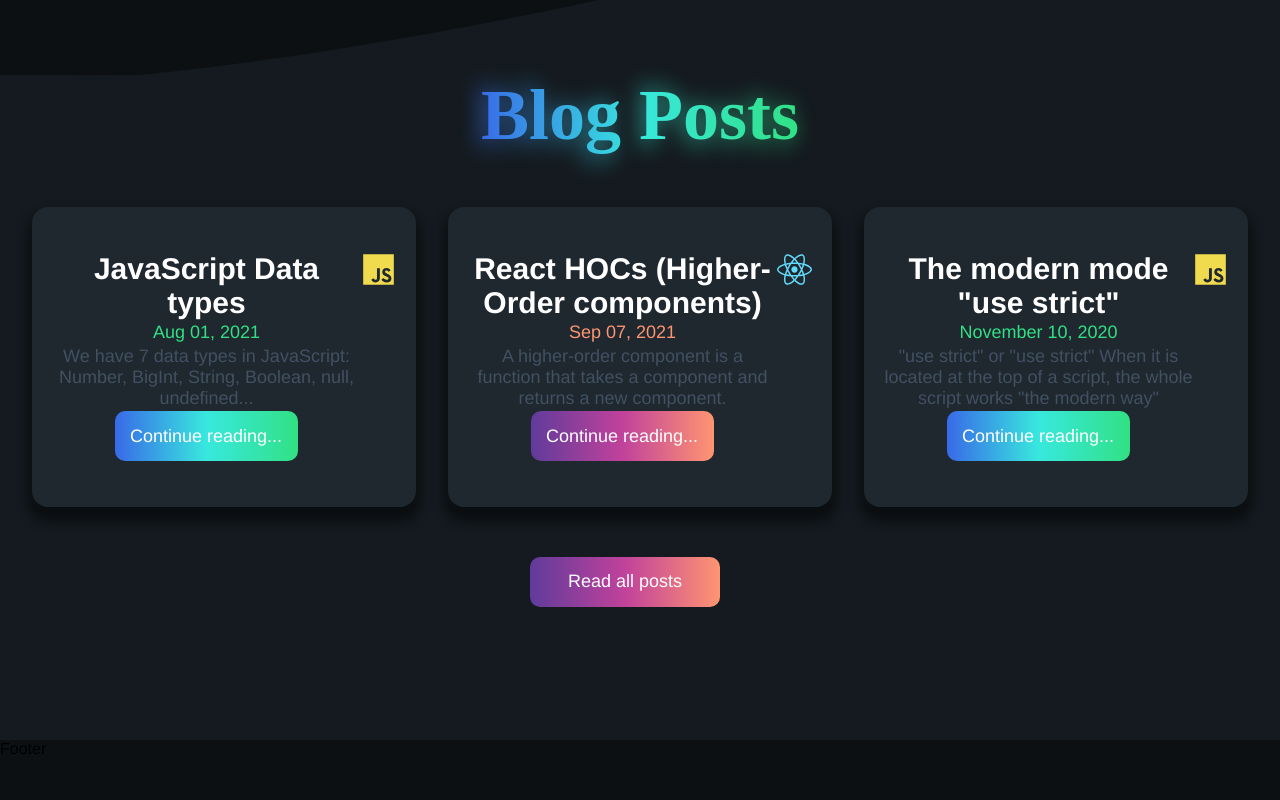
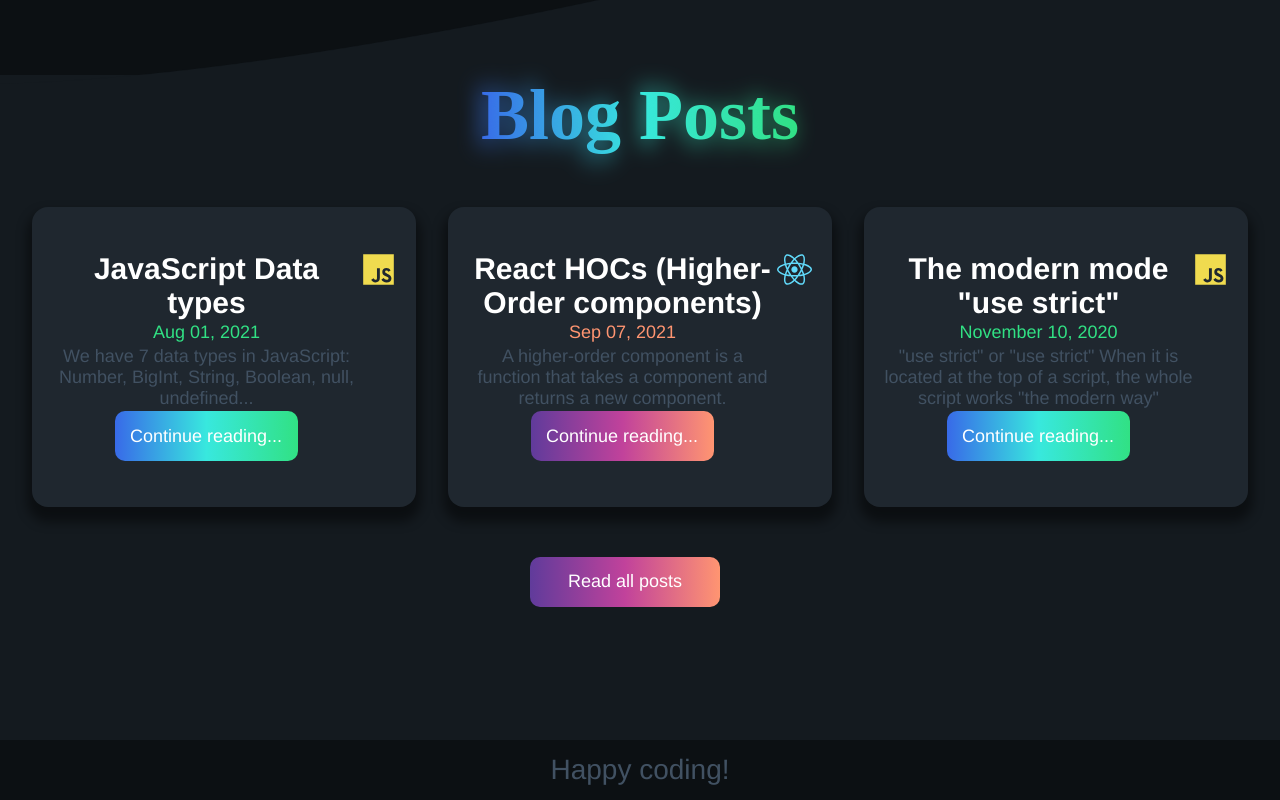
Before and after one commit to JPabloMF/gatsby-portfolio, a Gatsby site: page / in a window 1280 px wide. Shown: the part 2576-3376 px from the top of the page. Before the commit the page ends 3334 px from the top, so only its background shows below. Built offline with nearby package versions, Linux system fonts and the light colour scheme; Gatsby itself is replaced by a stand-in of ours.

Commit message:
Add footer component

```diff
--- a/src/pages/footer/index.tsx
+++ b/src/pages/footer/index.tsx
@@ -1,9 +1,14 @@
-import React from 'react'
+import React from "react";
+
+import { Text } from "../../components/texts";
+import { StyledFooter } from "./styles";
 
 function Footer() {
   return (
-    <div>Footer</div>
-  )
+    <StyledFooter>
+      <Text text="Happy coding!" size="28px" isGray />
+    </StyledFooter>
+  );
 }
 
-export default Footer
+export default Footer;
--- /dev/null
+++ b/src/pages/footer/styles.ts
@@ -0,0 +1,8 @@
+import styled from "styled-components";
+
+export const StyledFooter = styled.footer`
+    height: 60px;
+    display: flex;
+    justify-content: center;
+    align-items: center;
+`;
```
